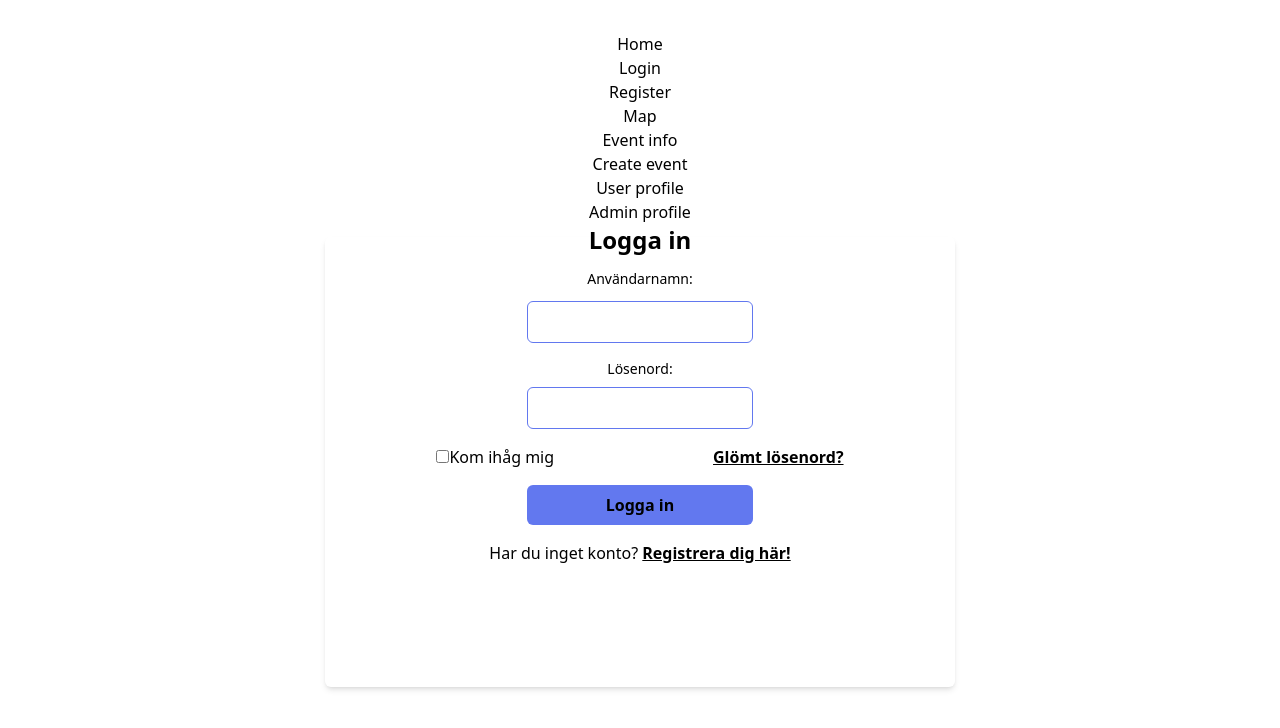
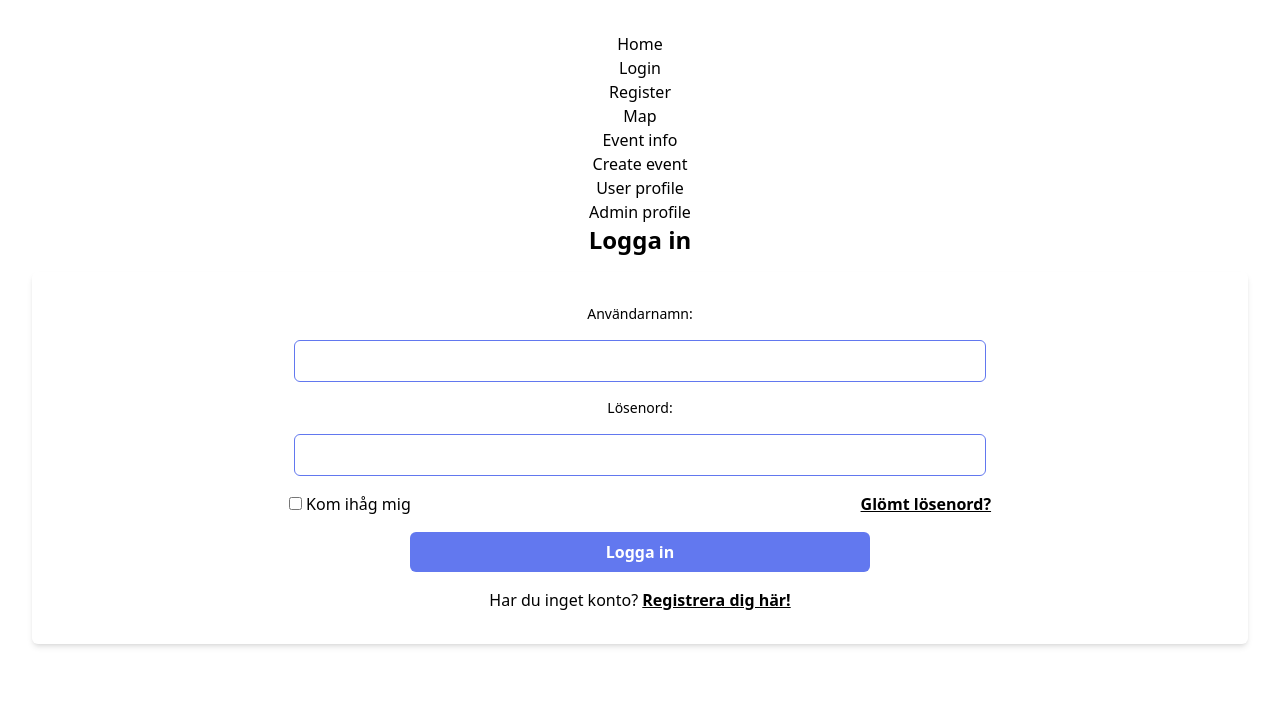
Before and after one commit to chas-academy/u08-business-idea-adventurebuddies, a React (Vite) app in the folder frontend/: page /login in a window 1280 px wide. Shown: the top 728 px of the page. Built offline with nearby package versions, Linux system fonts and the light colour scheme.

Commit message:
minot design changed

```diff
--- a/frontend/src/pages/LoginPage/LoginPage.tsx
+++ b/frontend/src/pages/LoginPage/LoginPage.tsx
@@ -31,39 +31,39 @@ const LoginPage: React.FC = () => {
       <h1 className="text-center mb-4 font-bold text-2xl leading-12">
         Logga in
       </h1>
-      <div className="absolute w-[630px] h-[450px] left-1/2 transform -translate-x-1/2 top-[237.39px] bg-gray shadow-md rounded-md p-8">
+      <div className="box-border md:box-content bg-gray shadow-md rounded-md p-8">
         <form onSubmit={handleSubmit} className="space-y-4">
-          <div className="flex flex-col items-center space-y-3">
+          <div className="flex flex-col space-y-3">
             <label htmlFor="username" className="text-sm font-medium">
               Användarnamn:
             </label>
+          </div>
           <input
             type="text"
             id="username"
             value={username}
             onChange={handleUsernameChange}
-              className="w-2/5 p-2 border border-buttonPurple rounded-md focus:outline-none focus:ring-2 focus:ring-blue-500"
+            className="w-3/5 p-2 border border-buttonPurple rounded-md focus:outline-none focus:ring-2 focus:ring-blue-500"
           />
-          </div>
           <div className="flex flex-col items-center space-y-2">
             <label htmlFor="password" className="text-sm font-medium">
               Lösenord:
             </label>
+          </div>
           <input
             type="password"
             id="password"
             value={password}
             onChange={handlePasswordChange}
-              className="w-2/5 p-2 border border-buttonPurple rounded-md focus:outline-none focus:ring-2 focus:ring-blue-500"
+            className="w-3/5 p-2 border border-buttonPurple rounded-md focus:outline-none focus:ring-2 focus:ring-blue-500"
           />
-          </div>
           <div className="flex justify-around">
             <label className="">
               <input
                 type="checkbox"
                 checked={checked}
                 onChange={handleChange}
-              />
+              />{" "}
               Kom ihåg mig
             </label>
             <Link
@@ -75,7 +75,7 @@ const LoginPage: React.FC = () => {
           </div>
           <button
             type="submit"
-            className="w-2/5 py-2 bg-buttonPurple text-white font-semibold rounded-md hover:bg-blue-600 focus:outline-none focus:ring-2 focus:ring-blue-500"
+            className="w-2/5 py-2 text-textColor bg-buttonPurple text-white font-semibold rounded-md hover:bg-blue-600 focus:outline-none focus:ring-2 focus:ring-blue-500"
           >
             Logga in
           </button>
```
Lines whose indentation alone changed are shown as unchanged.
